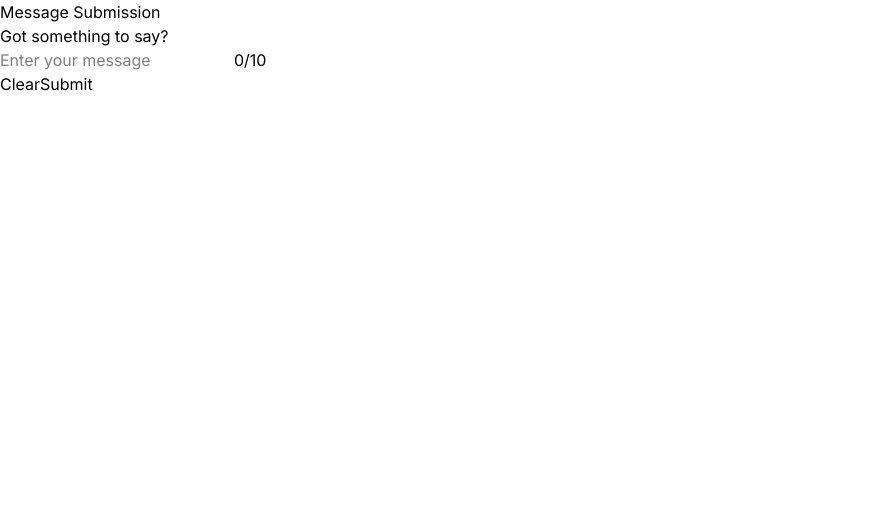
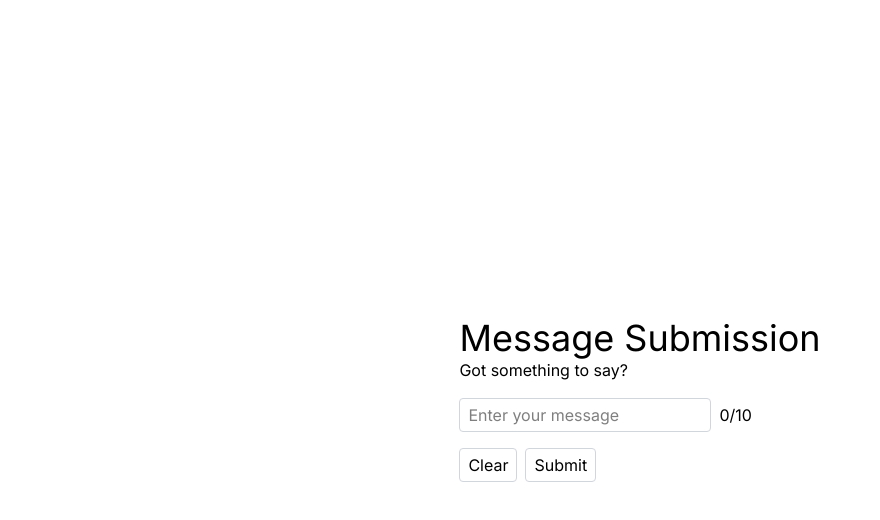
Before and after one commit to adelicia-js/wp-frontend-case-study, a React (Vite) app: page / in a window 1280 px wide. Shown: the top 520 px of the page, without its empty margins (0-880 px from the left). Built offline with nearby package versions, Linux system fonts and the light colour scheme; no server answers.

Commit message:
true first ui draft, previous one doesn't count

```diff
--- a/src/components/MessageForm.tsx
+++ b/src/components/MessageForm.tsx
@@ -45,15 +45,23 @@ export default function MessageForm() {
   };
 
   return (
-    <section id="form-section">
-      <form onSubmit={handleSubmit(onSubmit)} id="message-form">
-        <h2 id="form-title">Message Submission</h2>
+    <section
+      id="form-section"
+      className="min-h-screen items-center justify-center flex"
+    >
+      <form onSubmit={handleSubmit(onSubmit)} id="message-form" className="">
+        <h2 id="form-title" className="lg:text-4xl">
+          Message Submission
+        </h2>
 
-        <div>
-          <label id="message-input-label" htmlFor="message">
+        <div className="flex items-baseline flex-col gap-4">
+          <label id="message-input-label" htmlFor="message" className="">
             Got something to say?
           </label>
-          <div id="message-input-box">
+          <div
+            id="message-input-box"
+            className="flex justify-center items-center gap-2"
+          >
             <input
               {...register("message")}
               id="message"
@@ -61,41 +69,55 @@ export default function MessageForm() {
               type="text"
               disabled={isSubmitting || isSuccess}
               placeholder="Enter your message"
+              className="border border-gray-300 rounded px-2 py-1"
             />
+
             <span id="char-counter">{charCount}/10</span>
           </div>
 
           {!errors.message && !isDirty && (
-            <p id="generic-error">
+            <p id="generic-error" className="">
               Enter 1-10 characters. Exclamation marks (!) are not allowed.
             </p>
           )}
 
-          {errors.message && <p id="error-message">{errors.message.message}</p>}
+          {errors.message && (
+            <p id="error-message" className="">
+              {errors.message.message}
+            </p>
+          )}
         </div>
 
         {isSuccess && successMessage && (
-          <div id="success-box">
-            <p id="success-message">
+          <div id="success-box" className="">
+            <p id="success-message" className="">
               Success! Server responded with: {successMessage}
             </p>
           </div>
         )}
 
         {errorMessage && !isSuccess && (
-          <div id="error-box">
-            <p id="submission-error">{errorMessage}</p>
+          <div id="error-box" className="">
+            <p id="submission-error" className="">
+              {errorMessage}
+            </p>
           </div>
         )}
 
-        <div id="action-buttons-box">
-          <button id="reset-button" type="button" onClick={handleReset}>
+        <div id="action-buttons-box" className="mt-4 flex gap-2">
+          <button
+            id="reset-button"
+            type="button"
+            onClick={handleReset}
+            className="border border-gray-300 rounded px-2 py-1"
+          >
             Clear
           </button>
           <button
             id="submit-button"
             type="submit"
             disabled={isSubmitting || !isDirty || isSuccess}
+            className="border border-gray-300 rounded px-2 py-1"
           >
             {isSubmitting
               ? "Submitting..."
```
